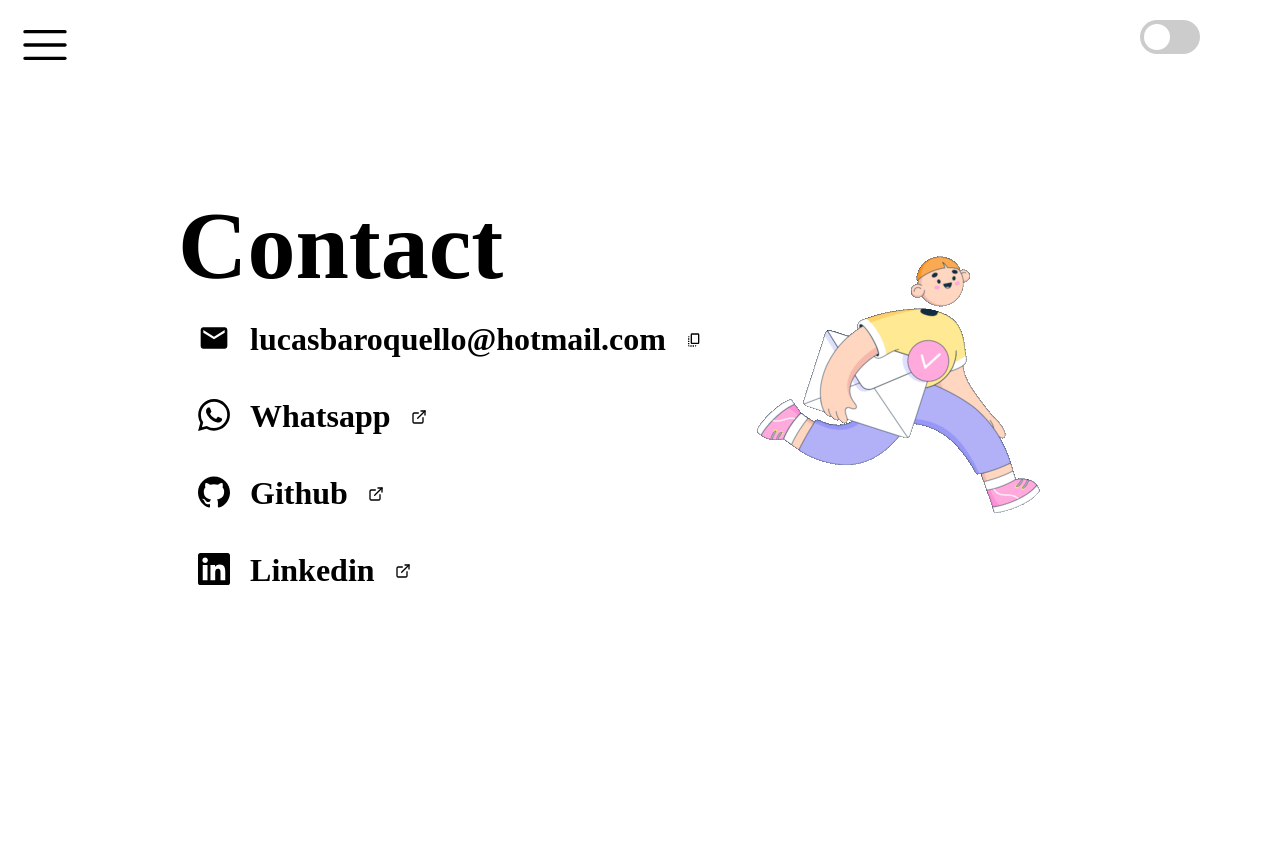
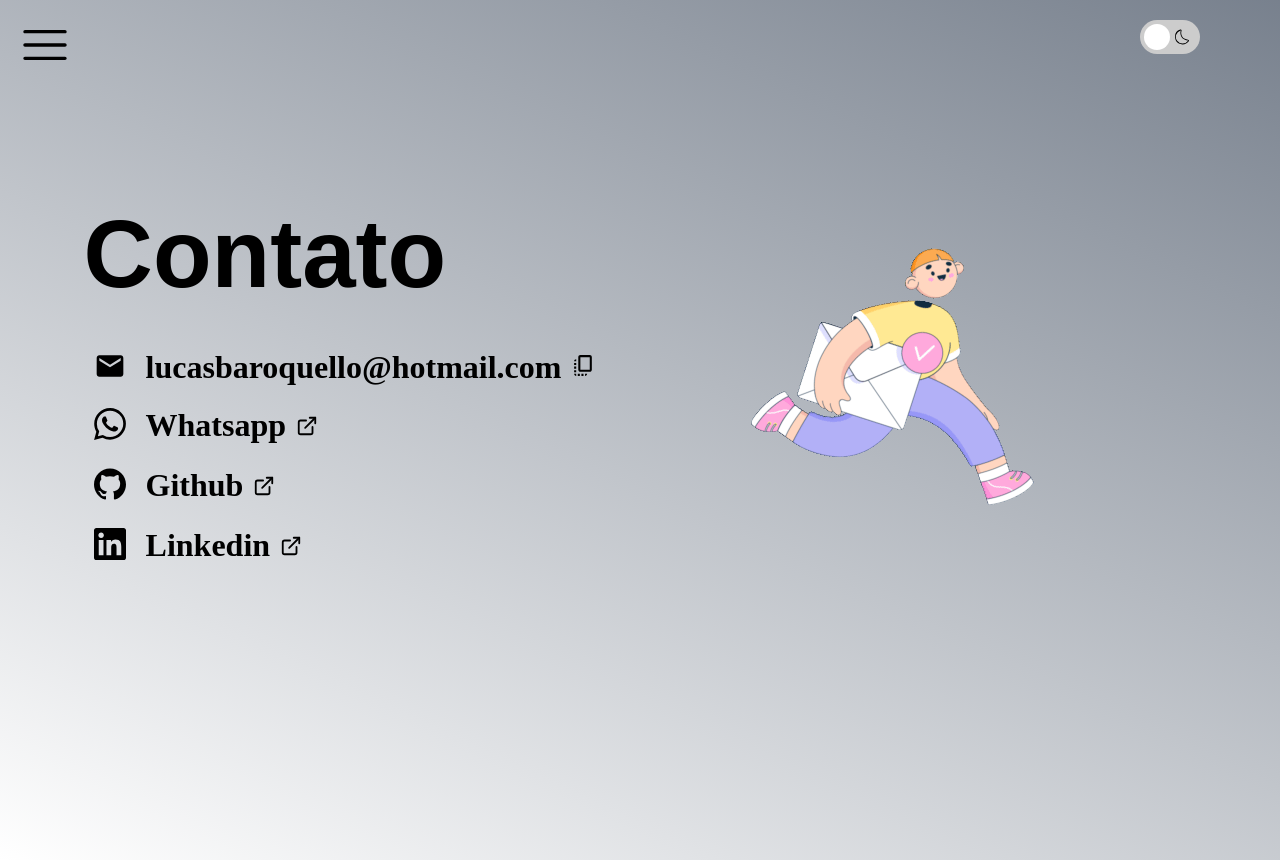
Before and after one commit to lucascbb/lucascbb.github.io, a React (Create React App) app: page /contato in a window 1280 px wide. Built offline with nearby package versions, Linux system fonts and the light colour scheme.

Commit message:
btn dark/light

```diff
--- a/src/components/lightMode.jsx
+++ b/src/components/lightMode.jsx
@@ -1,6 +1,7 @@
 import { useContext } from 'react';
 import '../styles/lightMode.css';
 import ThemeContext from '../context/ThemeContext';
+import { CiLight, CiDark } from 'react-icons/ci'
 
 function LightMode() {
     const { light, setLight } = useContext(ThemeContext)
@@ -14,7 +15,7 @@ function LightMode() {
     <div>
         <label className="switch">
             <input type="checkbox" checked={ light } onChange={ funcLight } />
-            <span className="slider round"></span>
+            <span className="slider round">{light ? <CiLight className='day'/> : <CiDark className='night'/> }</span>
         </label>
     </div>
   );
--- a/src/pages/contact.jsx
+++ b/src/pages/contact.jsx
@@ -8,26 +8,38 @@ import gifContato from '../images/sent.gif'
 import '../styles/contact.css'
 
 function Home() {
-  const { light } = useContext(ThemeContext)
+    const { light } = useContext(ThemeContext)
+    const handleClick = () => {
+        navigator.clipboard.writeText('lucasbaroquello@hotmail.com');
+        document.getElementById("copyEmail").innerHTML = "Email copied!";
+        document.getElementById("copyEmail").style.backgroundColor = "white"
+        setTimeout(function() {
+            document.getElementById("copyEmail").innerHTML = ''
+            document.getElementById("copyEmail").style.backgroundColor = "transparent"
+          }, 3000);
+    }
+
   return (
     <div className='contactPai'>
+
         <div className='contactLeft'>
-            <h1 className='titleContact'>Contact</h1>
-            <div className='linkContact'>
+            <h1 className='titleContact'>Contato</h1>
+            <div className='emailContact'>
                 <h1 className='iconContact'><MdEmail className='iconCo'/>lucasbaroquello@hotmail.com</h1>
-                <MdCopyAll />
+                <button onClick={ handleClick } className='btnCopyEmail'><MdCopyAll className='iconCopyEmail'/></button>
+                <p id='copyEmail'></p>
             </div>
             <a  className='linkContact' href='https://api.whatsapp.com/send?phone=5511941139277&text=Ol%C3%A1,%20tudo%20bem?%20Encontrei%20seu%20contato%20atrav%C3%A9s%20do%20Github.%20Eu%20sou%20o/a%20(insira%20seu%20nome%20aqui'>
                 <h1 className='iconContact'><SiWhatsapp className='iconCo'/>Whatsapp</h1>
-                <FiExternalLink/>
+                <FiExternalLink className='iconLink'/>
             </a>
             <a className='linkContact' href='https://github.com/lucascbb'>
                 <h1 className='iconContact'><SiGithub className='iconCo'/>Github</h1>
-                <FiExternalLink/>
+                <FiExternalLink className='iconLink'/>
             </a>
             <a className='linkContact' href='https://www.linkedin.com/in/lucas-baroquello/'>
                 <h1 className='iconContact'><SiLinkedin className='iconCo'/>Linkedin</h1>
-                <FiExternalLink/>
+                <FiExternalLink className='iconLink'/>
             </a>
         </div>
         <div className='contactRight'>
--- a/src/styles/contact.css
+++ b/src/styles/contact.css
@@ -7,16 +7,33 @@
     padding: 10px;
 }
 
+/* .contactLeft {
+
+} */
+
+.contactRight{
+    margin: 0 100px;
+}
+
 .titleContact {
     font-size: 6rem;
+    font-family: Arial, Helvetica, sans-serif;
+    margin: 0 0 40px;
 }
 
 .iconContact {
-    margin: 20px;
+    margin: 0 10px 0;
 }
 
 .iconCo {
     margin: 0 20px -4px 0;
+}
+
+.emailContact{
+    color: black;
+    text-decoration: none;
+    display: flex;
+    align-items: center;
 }
 
 .linkContact{
@@ -24,9 +41,39 @@
     text-decoration: none;
     display: flex;
     align-items: center;
+    width: 255px;
+    height: 40px;
+    margin: 20px 0;
+}
+
+.iconLink{
+    font-size: 22px;
 }
 
 .linkContact:hover{
     color: black;
     text-decoration: underline;
 }
+
+.btnCopyEmail {
+    all: unset;
+}
+
+.btnCopyEmail:active {
+    all: unset;
+    transform: scale(1.3);
+}
+
+.iconCopyEmail {
+    font-size: 25px;
+}
+
+#copyEmail{
+    background-color: transparent;
+    position: absolute;
+    margin-left: 455px;
+    margin-bottom: 60px;
+    padding: 4px;
+    border-radius: 2px;
+    z-index: 2;
+}
--- a/src/styles/lightMode.css
+++ b/src/styles/lightMode.css
@@ -35,6 +35,7 @@
     background-color: white;
     transition: .4s;
     border-radius: 50%;
+    z-index: 1;
   }
 
   input:checked + .slider {
@@ -52,3 +53,20 @@
   .slider.round:before {
     border-radius: 50%;
   }
+
+  .day{
+    position: absolute;
+    z-index: 2;
+    top: 7px;
+    left: 8px;
+    color: white;
+    font-size: 20px;
+  }
+
+  .night{
+    position: absolute;
+    z-index: 2;
+    top: 7px;
+    right: 8px;
+    font-size: 20px;
+  }
--- a/src/styles/navBarTrue.css
+++ b/src/styles/navBarTrue.css
@@ -40,7 +40,7 @@
 
 @keyframes example2 {
     0%   { left: 20px;}
-    100%   { left: 220px;}
+    100%   { left: 240px;}
 }
 
 .nav {
@@ -76,6 +76,7 @@
     width: 220px;
     height: 120%;
     background-color: #556377;
+    box-shadow: 5px 5px 15px #29303a;
 }
 
 @keyframes navActive {
@@ -160,7 +161,8 @@
   }
 
   .darkModeTrue {
-    background-color: rgb(0, 0, 0);
+    background: rgb(59,69,83);
+    background: linear-gradient(164deg, rgba(59,69,83,1) 0%, rgba(118,127,140,1) 100%);
     width: 100%;
     height: 110%;
     position: absolute;
@@ -169,7 +171,8 @@
   }
 
   .darkModeFalse {
-    background-color: rgb(255, 255, 255);
+    background: rgb(255,255,255);
+    background: linear-gradient(25deg, rgba(255,255,255,1) 0%, rgba(118,127,140,1) 100%);
     width: 100%;
     height: 110%;
     position: absolute;
```
